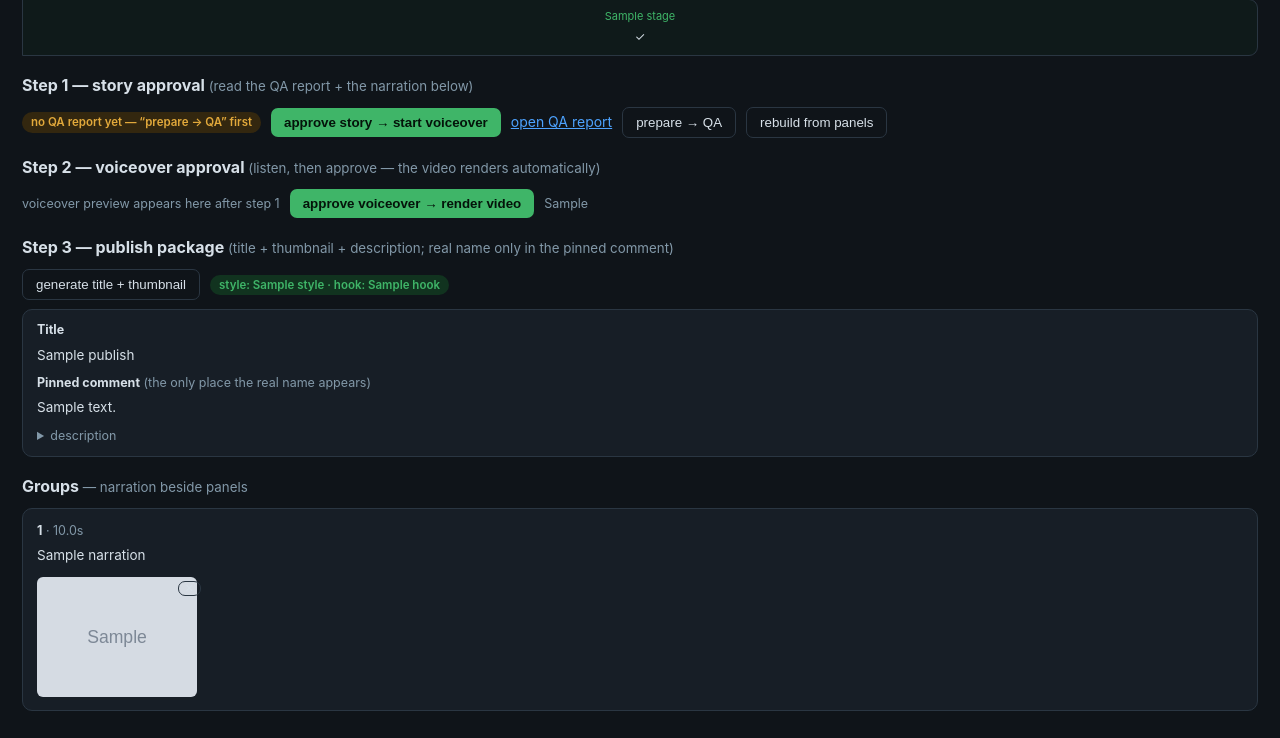
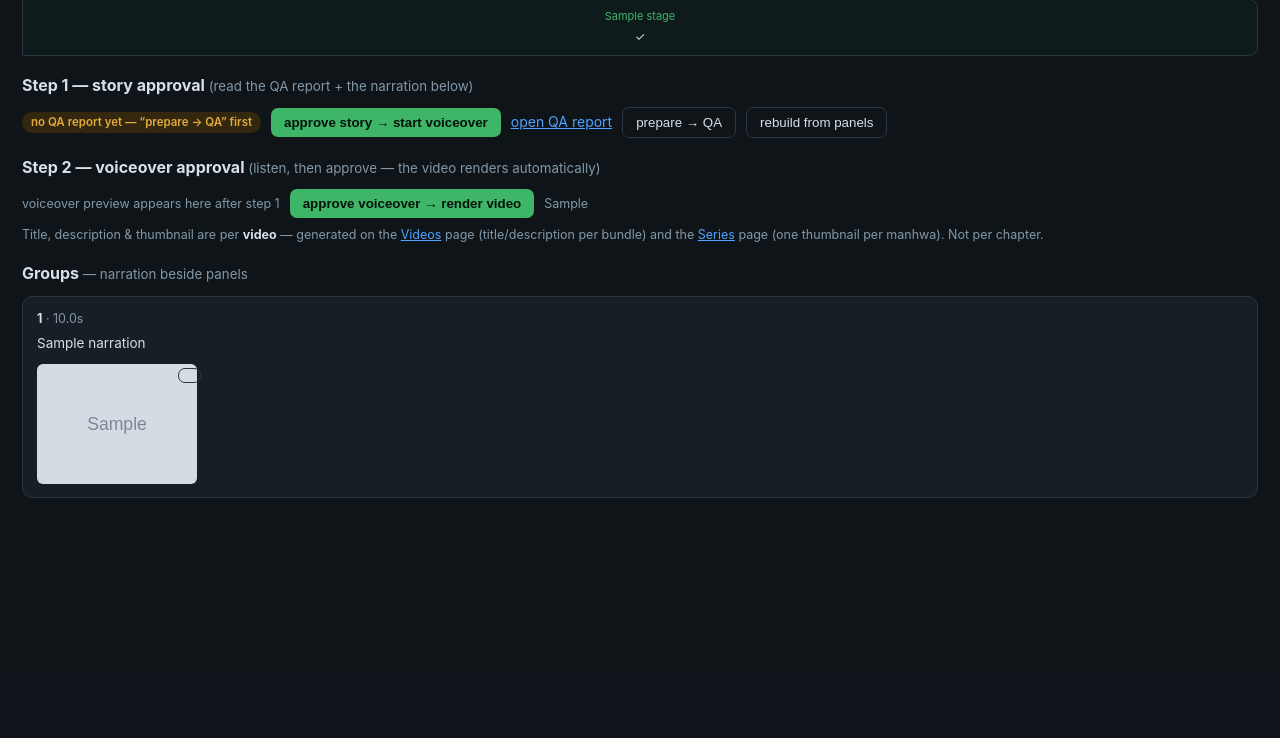
Before and after one commit to JidAiLabs/Manhwa, a FastAPI app: template studio/dashboard/templates/chapter.html in a window 1280 px wide. Shown: the part 129-867 px from the top of the page. After the commit the page ends 627 px from the top, so only its background shows below. Run offline with FastAPI, Linux system fonts and the light colour scheme; the template is opened without the code that fills it: most values are stand-ins (such as "Sample title", 1, 10 or a date in 2020); grey boxes marked "Sample" are stand-in pictures; some libraries are stand-ins or nearby versions.

Commit message:
feat(publish): bundle-level title/description on the Videos page
publish_meta is now a BUNDLE job: arc title + description + Parts (YouTube
chapters) + pinned, generated from ALL the bundle's chapters (a single chapter
can't carry the arc) -> dist/bundle_<id>/publish_meta.json. Videos page gets a
"title + description" button per bundle. Removed the wrong per-CHAPTER publish
button; chapter page now points to Videos (title/desc) + Series (thumbnail).
Header fixed (no intro).

Co-Authored-By: Claude Opus 4.8 <noreply@anthropic.com>

```diff
--- a/studio/dashboard/app.py
+++ b/studio/dashboard/app.py
@@ -282,24 +282,12 @@ def create_app(db_path: str = "studio.db") -> FastAPI:
         qa_html = Path(ch["ep_dir"] or "") / "prep_qa.html"
         qa_v = int(qa_html.stat().st_mtime) if (
             ch["ep_dir"] and qa_html.exists()) else 0
-        publish = None
-        pm = Path(ch["ep_dir"] or "") / "render" / "publish_meta.json"
-        if ch["ep_dir"] and pm.exists():
-            try:
-                publish = json.loads(pm.read_text())
-            except Exception:
-                publish = None
-        has_thumb = bool(ch["ep_dir"] and (
-            Path(ch["ep_dir"]) / "render" / "thumbnail_yt.jpg").exists())
-        thumb_v = int((Path(ch["ep_dir"]) / "render" / "thumbnail_yt.jpg")
-                      .stat().st_mtime) if has_thumb else 0
         return page("chapter.html", request, ch=ch, series_title=title,
                     timeline=_stage_timeline(c, ch),
                     qa_ok=gates.latest_qa_ok(c, cid),
                     render_allowed=allowed, render_block_reason=why,
                     voice_allowed=v_allowed, voice_block_reason=v_why,
                     has_voice_preview=has_preview, qa_v=qa_v,
-                    publish=publish, has_thumb=has_thumb, thumb_v=thumb_v,
                     cost=_chapter_costs(ch["ep_dir"]),
                     gallery=_gallery(ch["ep_dir"]), ep_rel=ep_rel)
 
--- a/studio/dashboard/templates/chapter.html
+++ b/studio/dashboard/templates/chapter.html
@@ -35,21 +35,7 @@
 <span class="kv">{{ render_block_reason if not qa_ok else '' }}</span>{% endif %}
 </div>
 
-<h2>Step 3 — publish package <small>(title + thumbnail + description; real name only in the pinned comment)</small></h2>
-<div class="row">
-<form class="inline" method="post" action="/jobs">
-<input type="hidden" name="type" value="publish_meta"><input type="hidden" name="chapter_id" value="{{ ch.id }}">
-<button class="ghost" title="generate copyright-safe title + thumbnail (Nano Banana art + branded overlay) + description">generate title + thumbnail</button></form>
-{% if publish %}<span class="b ok">style: {{ publish.style }} · hook: {{ publish.hook }}</span>{% endif %}
-</div>
-{% if publish %}
-<div class="seg">
-<div class="kv"><b>Title</b></div><div class="nar">{{ publish.title }}</div>
-{% if ep_rel and has_thumb %}<div style="margin:.5em 0"><img src="/media/{{ ep_rel }}/render/thumbnail_yt.jpg?v={{ thumb_v }}" style="max-width:480px;border-radius:6px"></div>{% endif %}
-<div class="kv"><b>Pinned comment</b> (the only place the real name appears)</div><div class="nar">{{ publish.pinned_comment }}</div>
-<details><summary class="kv">description</summary><div class="nar" style="white-space:pre-wrap">{{ publish.description }}</div></details>
-</div>
-{% endif %}
+<p class="kv" style="margin:.6em 0">Title, description &amp; thumbnail are per <b>video</b> — generated on the <a href="/videos" style="color:var(--acc)">Videos</a> page (title/description per bundle) and the <a href="/series/{{ ch.series_id }}" style="color:var(--acc)">Series</a> page (one thumbnail per manhwa). Not per chapter.</p>
 
 <h2>Groups <small>— narration beside panels</small></h2>
 {% for g in gallery %}
--- a/studio/dashboard/templates/videos.html
+++ b/studio/dashboard/templates/videos.html
@@ -1,5 +1,5 @@
 {% extends "base.html" %}{% set active='videos' %}{% block body %}
-<h2>Videos <small>— bundle = intro + chapter segments + outro (concat, no re-render)</small></h2>
+<h2>Videos <small>— bundle = chapter segments + outro (no intro; concat, no re-render)</small></h2>
 <table><tr><th>bundle</th><th>kind</th><th>projected runtime</th><th>segments</th><th>state</th><th></th></tr>
 {% for b in bundles %}
 <tr><td><b>{{ b.title or ('bundle #' ~ b.id) }}</b></td>
@@ -12,6 +12,8 @@
 <td>
 <form class="inline" method="post" action="/approve"><input type="hidden" name="gate" value="concat">
 <input type="hidden" name="bundle_id" value="{{ b.id }}"><button class="green">approve</button></form>
+<form class="inline" method="post" action="/jobs"><input type="hidden" name="type" value="publish_meta">
+<input type="hidden" name="bundle_id" value="{{ b.id }}"><button class="ghost" title="generate this video's title + description + Parts (YouTube chapters) from the bundle's chapters — copyright-safe, real name only in pinned comment">title + description</button></form>
 <form class="inline" method="post" action="/jobs"><input type="hidden" name="type" value="concat">
 <input type="hidden" name="bundle_id" value="{{ b.id }}"><button>concat</button></form>
 </td></tr>
```
Also changed, not shown: studio/worker.py (+28 -19 lines).
